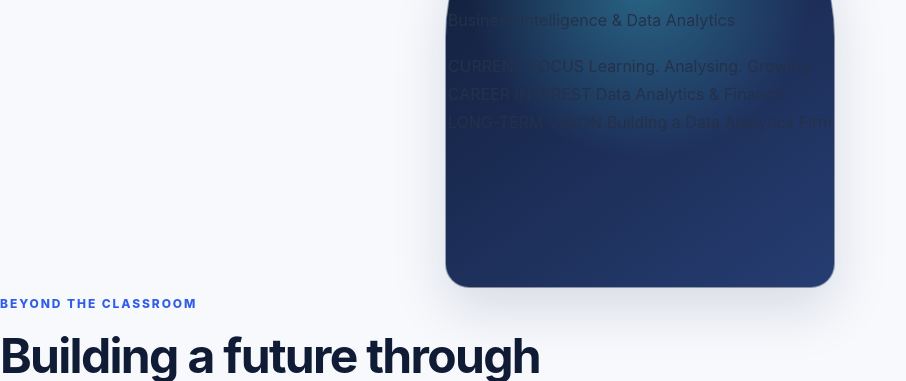
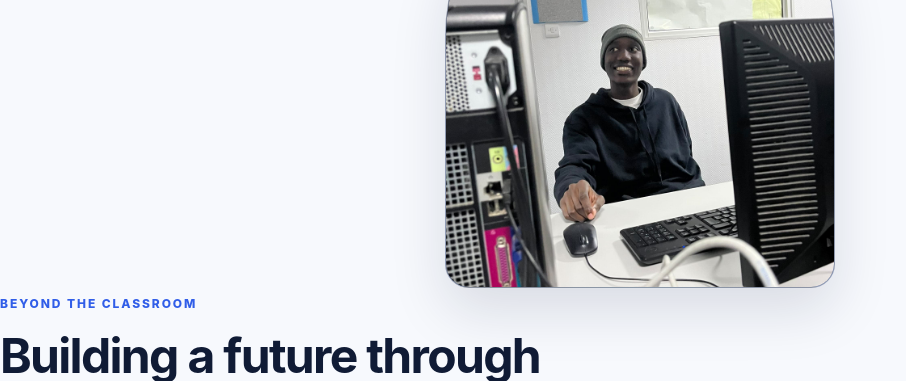
Before and after one commit to thebetoteng/digital-portfolio, a plain HTML site: page index.html in a window 1280 px wide. Shown: the part 1036-1417 px from the top of the page, without its empty margins (0-906 px from the left). Drawn offline with Linux system fonts and the light colour scheme.

Commit message:
Update index.html

```diff
--- a/index.html
+++ b/index.html
@@ -121,14 +121,18 @@
                 </div>
 
 
-                <!-- PROFILE VISUAL -->
+                <!-- PROFILE PHOTO AND PERSONAL DETAILS -->
 
                 <div class="hero-visual">
 
                     <div class="profile-card">
 
-                        <div class="profile-initials" aria-hidden="true">
-                            TT
+                        <div class="profile-photo">
+                            <img
+                                src="images/thebe1.JPG"
+                                alt="Thebe Toteng, Business Intelligence and Data Analytics student"
+                                loading="eager"
+                            >
                         </div>
 
                         <p class="profile-label">
```
